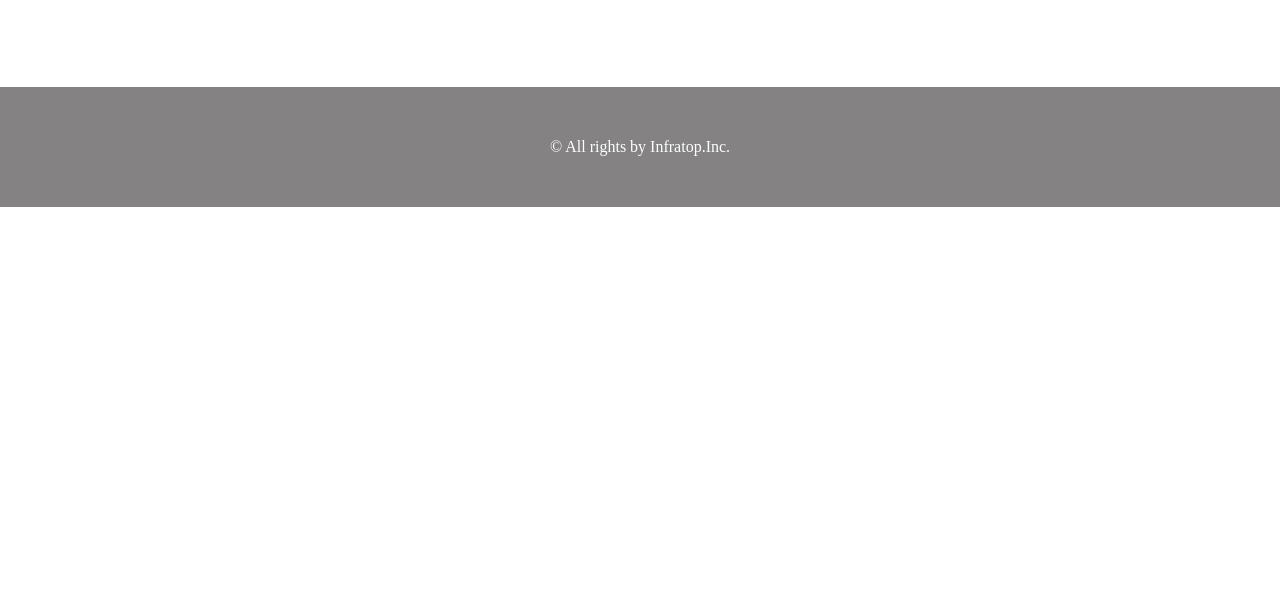
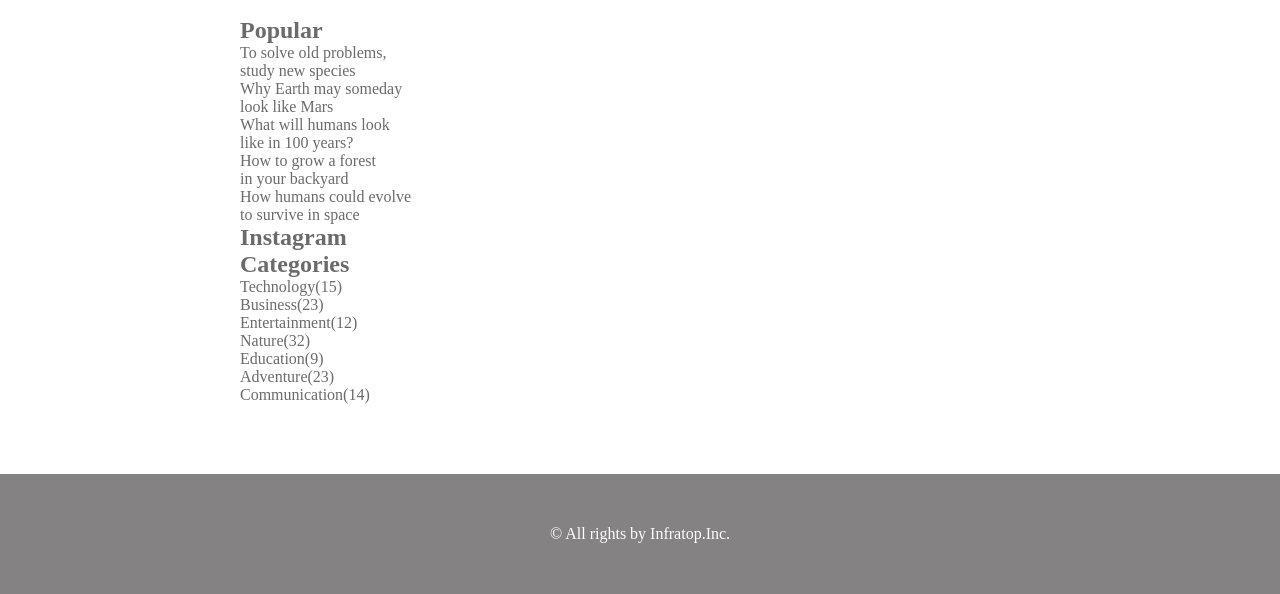
Before and after one commit to Tajiiii/HTML-CSS-caravan, a plain HTML site: page index.html in a window 1280 px wide. Shown: the part 1615-2209 px from the top of the page. Before the commit the page ends 1822 px from the top, so only its background shows below. Drawn offline with Linux system fonts and the light colour scheme.

Commit message:
[Start 1-8]

```diff
--- a/index.html
+++ b/index.html
@@ -113,7 +113,43 @@
 		</div>
 	  </section>
 
-	  <div class="sidebar"></div>
+	  	<div class="sidebar">
+      	  <section class="popular">
+        	<h2 class="sidebar-headline">Popular</h2>
+        	<div class="sidebar-contents">
+          	  <p class="popular-text">To solve old problems,<br>study new species</p>
+          	  <p class="popular-text">Why Earth may someday<br>look like Mars</p>
+          	  <p class="popular-text">What will humans look<br>like in 100 years?</p>
+          	  <p class="popular-text">How to grow a forest<br>in your backyard</p>
+          	  <p class="popular-text">How humans could evolve<br>to survive in space</p>
+        	</div>
+      	  </section>
+      	  <section class="instagram">
+            <h2 class="instagram-headline">Instagram</h2>
+        	<div class="sidebar-contents clearfix">
+          	  <div class="instagram-box"></div>
+          	  <div class="instagram-box"></div>
+          	  <div class="instagram-box"></div>
+          	  <div class="instagram-box"></div>
+          	  <div class="instagram-box"></div>
+          	  <div class="instagram-box"></div>
+        	</div>
+      	  </section>
+      	  <section class="categories">
+        	<h2 class="categories-headline">Categories</h2>
+        	<div class="sidebar-contents">
+          	  <p class="categories-text">Technology(15)</p>
+          	  <p class="categories-text">Business(23)</p>
+          	  <p class="categories-text">Entertainment(12)</p>
+          	  <p class="categories-text">Nature(32)</p>
+          	  <p class="categories-text">Education(9)</p>
+          	  <p class="categories-text">Adventure(23)</p>
+          	  <p class="categories-text">Communication(14)</p>
+        	</div>
+      	  </section>
+    	</div>
+  </main>
+	  </div>
 	</main>
 	<footer>
 		<p class="footer-text">© All rights by Infratop.Inc.</p>
```
